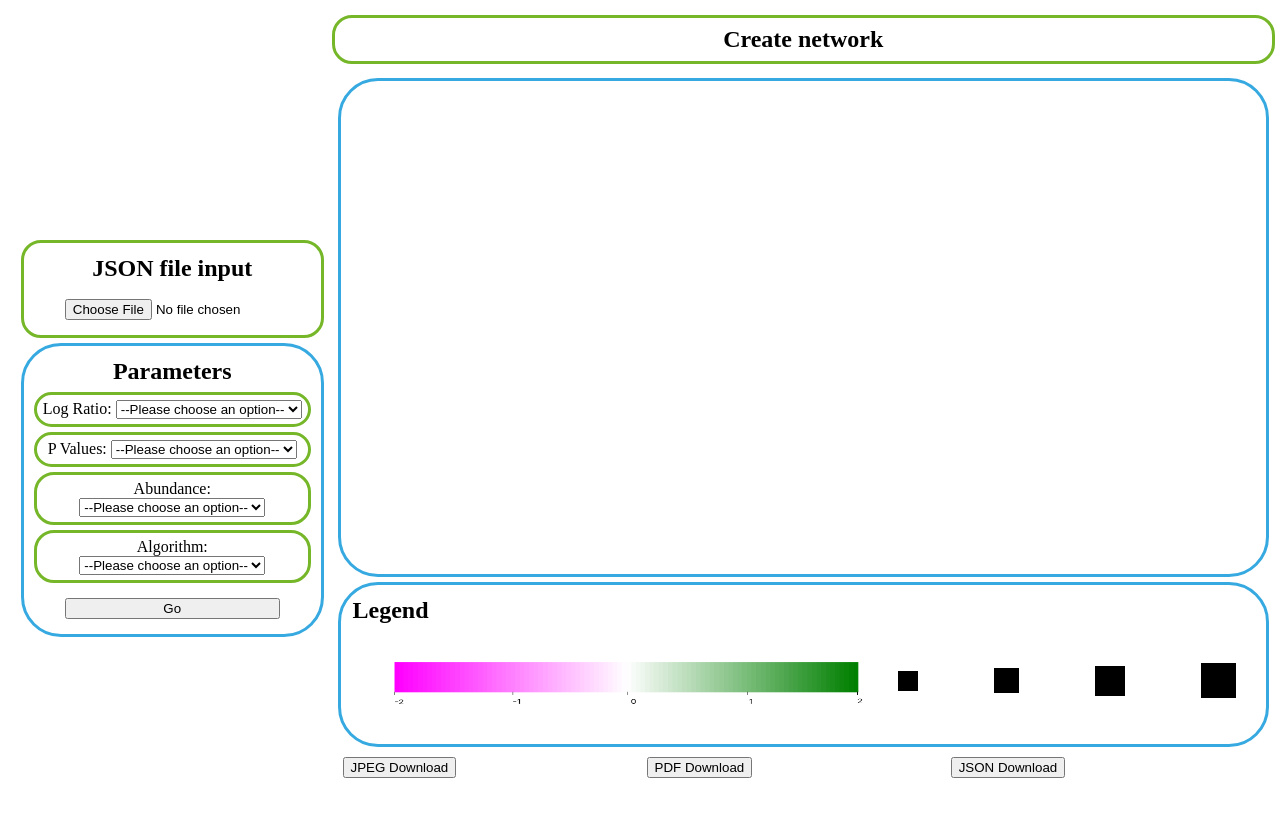
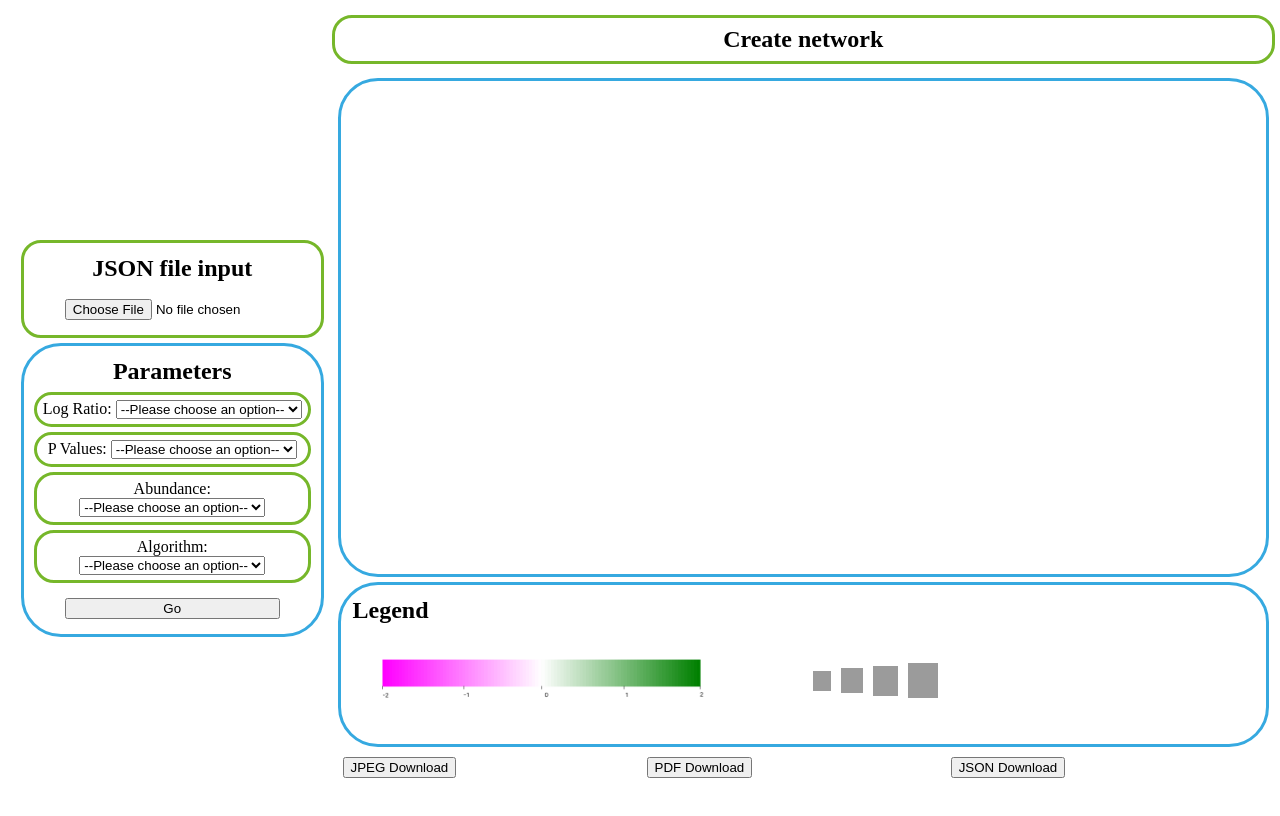
Before and after one commit to Lillyputienne/Cytoscape_, a plain HTML site: page index.html in a window 1280 px wide. Drawn offline with nearby package versions, Linux system fonts and the light colour scheme.

Commit message:
Update style.css

```diff
--- a/HTML/css/style.css
+++ b/HTML/css/style.css
@@ -20,20 +20,20 @@ h2 {
 }
 
 .legend-image {
-    width: 60%;
-    height: auto;
+    width: 40%;
+    height: 80px;
 }
 
 .squares {
-    display: flex;
+display: flex;
     align-items: center;
     justify-content: space-between;
-    width: 40%; /* remaining width */
-    padding-left: 10px; /* optional, add some space between image and squares */
+    width: 15%; /* remaining width */
+    margin-left: 10%;
 }
 
 .square {
-    background: #000; /* color of the squares */
+   background: #9b9b9b; /* color of the squares */
 }
 
 .sq1 {
@@ -56,10 +56,6 @@ h2 {
     height: 25px;
 }
 
-.sq5 {
-    width: 30px;
-    height: 30px;
-}
 
 .border_green {
     border: 3px solid #76b72a;
```
